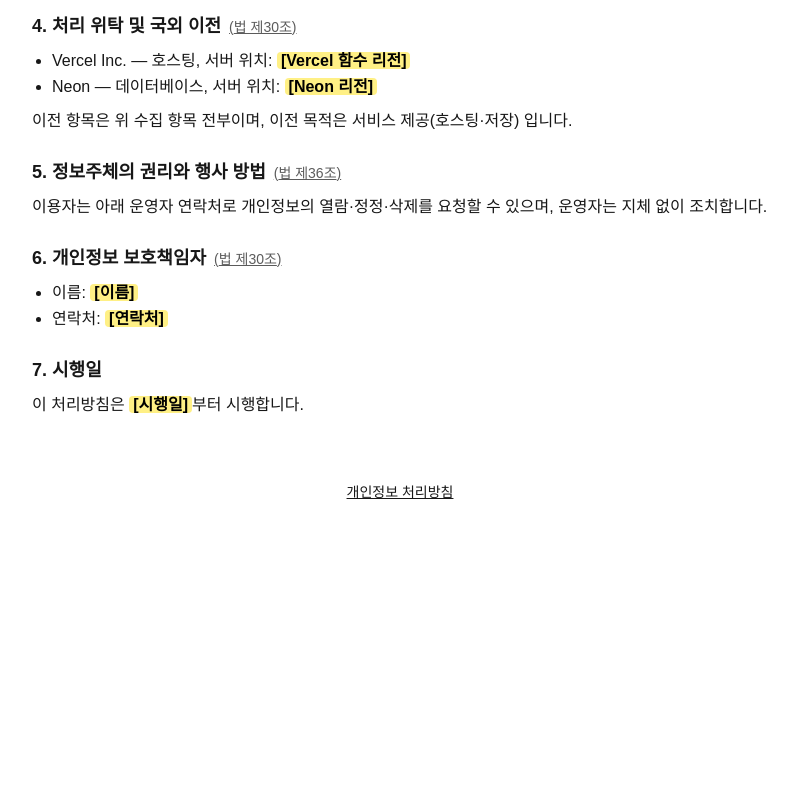
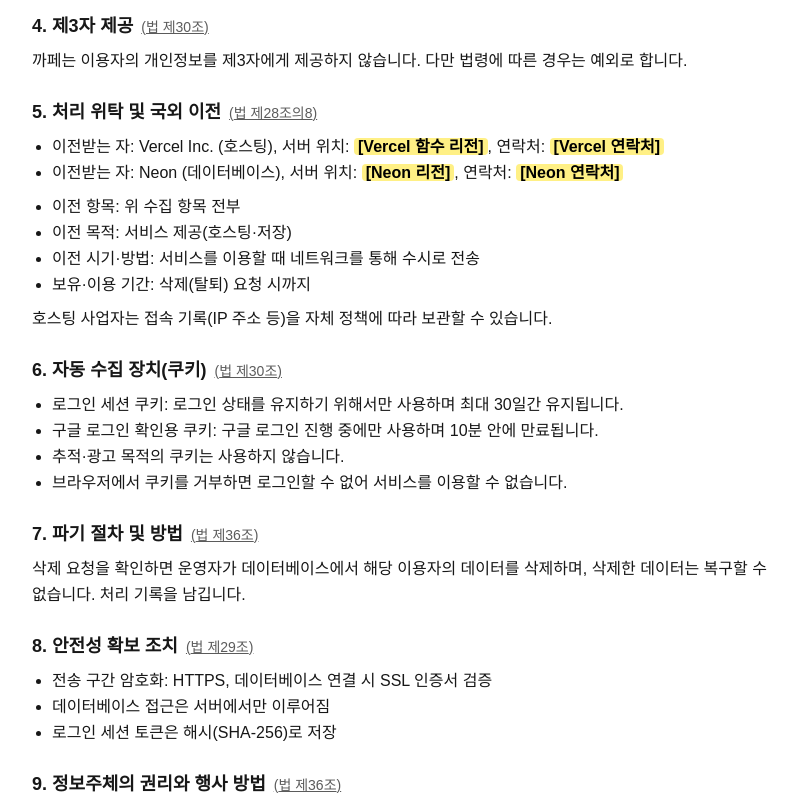
Before and after one commit to woochoi/study-class, a Next.js app: page /privacy in a window 1280 px wide. Shown: the part 760-1560 px from the top of the page, without its empty margins (240-1037 px from the left). Before the commit the page ends 1278 px from the top, so only its background shows below. Built offline with nearby package versions, Linux system fonts and the light colour scheme; no server answers.

Commit message:
fix: complete privacy policy statutory items and deploy doc order
Co-Authored-By: Claude Opus 5.5 <noreply@anthropic.com>

```diff
--- a/src/app/privacy/page.tsx
+++ b/src/app/privacy/page.tsx
@@ -79,26 +79,90 @@ export default function PrivacyPage() {
 
       <section className="mb-6">
         <h2 className="mb-2 text-lg font-semibold">
-          4. 처리 위탁 및 국외 이전
+          4. 제3자 제공
           <Basis href="/articles/law/30" label="법 제30조" />
         </h2>
-        <ul className="list-disc pl-5">
-          <li>
-            Vercel Inc. — 호스팅, 서버 위치: <Todo>[Vercel 함수 리전]</Todo>
-          </li>
-          <li>
-            Neon — 데이터베이스, 서버 위치: <Todo>[Neon 리전]</Todo>
-          </li>
-        </ul>
-        <p className="mt-2">
-          이전 항목은 위 수집 항목 전부이며, 이전 목적은 서비스 제공(호스팅·저장)
-          입니다.
+        <p>
+          까페는 이용자의 개인정보를 제3자에게 제공하지 않습니다. 다만 법령에
+          따른 경우는 예외로 합니다.
         </p>
       </section>
 
       <section className="mb-6">
         <h2 className="mb-2 text-lg font-semibold">
-          5. 정보주체의 권리와 행사 방법
+          5. 처리 위탁 및 국외 이전
+          <Basis href="/articles/law/28의8" label="법 제28조의8" />
+        </h2>
+        <ul className="list-disc pl-5">
+          <li>
+            이전받는 자: Vercel Inc. (호스팅), 서버 위치:{" "}
+            <Todo>[Vercel 함수 리전]</Todo>, 연락처: <Todo>[Vercel 연락처]</Todo>
+          </li>
+          <li>
+            이전받는 자: Neon (데이터베이스), 서버 위치: <Todo>[Neon 리전]</Todo>
+            , 연락처: <Todo>[Neon 연락처]</Todo>
+          </li>
+        </ul>
+        <ul className="mt-2 list-disc pl-5">
+          <li>이전 항목: 위 수집 항목 전부</li>
+          <li>이전 목적: 서비스 제공(호스팅·저장)</li>
+          <li>이전 시기·방법: 서비스를 이용할 때 네트워크를 통해 수시로 전송</li>
+          <li>보유·이용 기간: 삭제(탈퇴) 요청 시까지</li>
+        </ul>
+        <p className="mt-2">
+          호스팅 사업자는 접속 기록(IP 주소 등)을 자체 정책에 따라 보관할 수
+          있습니다.
+        </p>
+      </section>
+
+      <section className="mb-6">
+        <h2 className="mb-2 text-lg font-semibold">
+          6. 자동 수집 장치(쿠키)
+          <Basis href="/articles/law/30" label="법 제30조" />
+        </h2>
+        <ul className="list-disc pl-5">
+          <li>
+            로그인 세션 쿠키: 로그인 상태를 유지하기 위해서만 사용하며 최대 30일간
+            유지됩니다.
+          </li>
+          <li>
+            구글 로그인 확인용 쿠키: 구글 로그인 진행 중에만 사용하며 10분 안에
+            만료됩니다.
+          </li>
+          <li>추적·광고 목적의 쿠키는 사용하지 않습니다.</li>
+          <li>
+            브라우저에서 쿠키를 거부하면 로그인할 수 없어 서비스를 이용할 수
+            없습니다.
+          </li>
+        </ul>
+      </section>
+
+      <section className="mb-6">
+        <h2 className="mb-2 text-lg font-semibold">
+          7. 파기 절차 및 방법
+          <Basis href="/articles/law/36" label="법 제36조" />
+        </h2>
+        <p>
+          삭제 요청을 확인하면 운영자가 데이터베이스에서 해당 이용자의 데이터를
+          삭제하며, 삭제한 데이터는 복구할 수 없습니다. 처리 기록을 남깁니다.
+        </p>
+      </section>
+
+      <section className="mb-6">
+        <h2 className="mb-2 text-lg font-semibold">
+          8. 안전성 확보 조치
+          <Basis href="/articles/law/29" label="법 제29조" />
+        </h2>
+        <ul className="list-disc pl-5">
+          <li>전송 구간 암호화: HTTPS, 데이터베이스 연결 시 SSL 인증서 검증</li>
+          <li>데이터베이스 접근은 서버에서만 이루어짐</li>
+          <li>로그인 세션 토큰은 해시(SHA-256)로 저장</li>
+        </ul>
+      </section>
+
+      <section className="mb-6">
+        <h2 className="mb-2 text-lg font-semibold">
+          9. 정보주체의 권리와 행사 방법
           <Basis href="/articles/law/36" label="법 제36조" />
         </h2>
         <p>
@@ -109,7 +173,7 @@ export default function PrivacyPage() {
 
       <section className="mb-6">
         <h2 className="mb-2 text-lg font-semibold">
-          6. 개인정보 보호책임자
+          10. 개인정보 보호책임자
           <Basis href="/articles/law/30" label="법 제30조" />
         </h2>
         <ul className="list-disc pl-5">
@@ -123,7 +187,7 @@ export default function PrivacyPage() {
       </section>
 
       <section className="mb-6">
-        <h2 className="mb-2 text-lg font-semibold">7. 시행일</h2>
+        <h2 className="mb-2 text-lg font-semibold">11. 시행일</h2>
         <p>
           이 처리방침은 <Todo>[시행일]</Todo>부터 시행합니다.
         </p>
```
Also changed, not shown: 1 other file (tests, documents, lock files or other folders).
